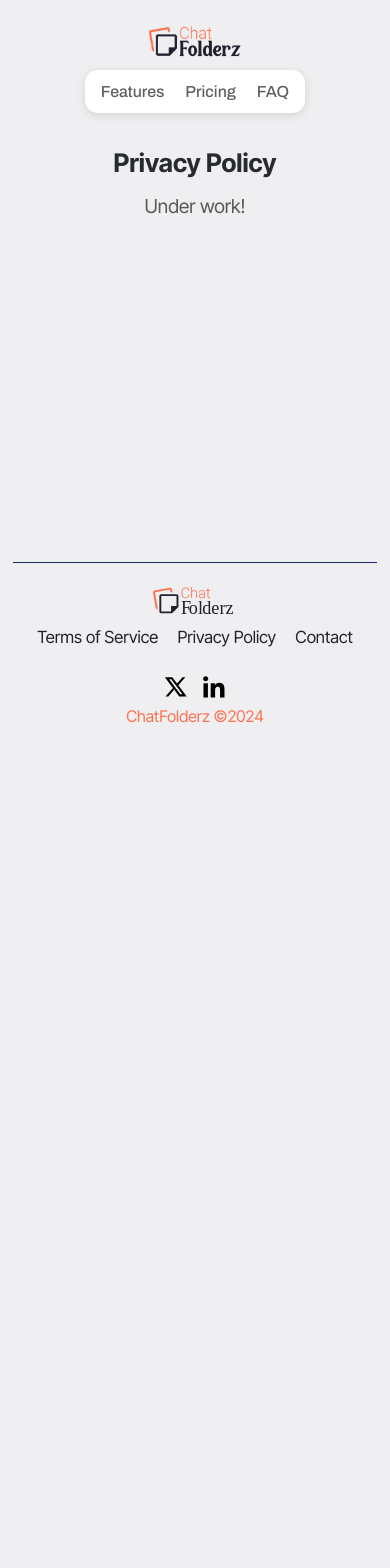
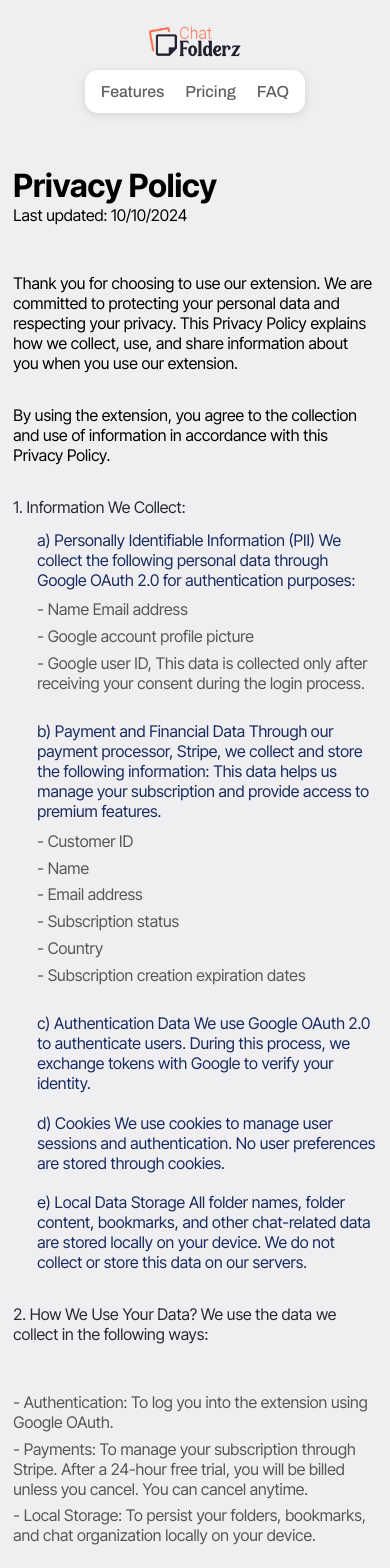
Before and after one commit to SabliJr/ChatFolderz, a React (Create React App) app in the folder client/: page /privacy-policy in a window 390 px wide. Shown: the top 1568 px of the page. Before the commit the page ends 844 px from the top, so only its background shows below. Built offline with nearby package versions, Linux system fonts and the light colour scheme.

Commit message:
Adding the pp

```diff
--- a/client/src/Components/Footer/index.tsx
+++ b/client/src/Components/Footer/index.tsx
@@ -16,7 +16,7 @@ const Index = () => {
       <main className='footerMain'>
         <img src={FooterLogo} alt='' className='footerLogo' />
         <div className='footerLinks'>
-          <p onClick={() => navigate("/terms-of-service")}>Terms of Service</p>
+          {/* <p onClick={() => navigate("/terms-of-service")}>Terms of Service</p> */}
           <p onClick={() => navigate("/privacy-policy")}> Privacy Policy</p>
           <p onClick={() => navigate("/contact")}>Contact</p>
         </div>
--- a/client/src/Pages/Pages.css
+++ b/client/src/Pages/Pages.css
@@ -79,24 +79,72 @@
 /* ----------------------------------------------------------------------------------------------------------- */
 /* Policy Page */
 
-._policy_container,
-._terms_of_use_container {
-  text-align: center;
+/* ._terms_of_use_container */
+._policy_container {
+  /* text-align: center; */
   min-height: 42vh;
-  margin: 6rem auto;
+  max-width: 1280px;
+  margin: 0rem auto;
 }
 
-._terms_title,
+
+._Policy_text_container {
+  width: 80%;
+  margin: 3rem auto;
+  display: flex;
+  gap: 3rem;
+  flex-direction: column;
+}
+
+._policy_text_div {
+  display: flex;
+  gap: 2rem;
+  flex-direction: column;
+}
+
+._policy_first_section {
+  display: flex;
+  flex-direction: column;
+  gap: .8rem;
+}
+
+/* ._terms_title,
 ._policy_title {
+  color: #272b31;
+} */
+
+._p_num {
+  font-size: 1.2rem;
   color: #272b31;
 }
 
-._policy_container p,
+._policy_text_div ul {
+  margin: .6rem 0;
+}
+
+._policy_text_div ul li {
+  font-size: 1rem;
+  color: rgb(87, 87, 87);
+  list-style: none;
+  margin-top: .42rem;
+}
+
+._p_l {
+  color: #182C61;
+}
+
+._spans_div {
+  display: flex;
+  flex-direction: column;
+  gap: 1.2rem;
+}
+
+/* ._policy_container p,
 ._terms_of_use_container p {
   margin: 1rem;
   color:  rgb(87, 87, 87);
   font-size: 1.2rem;
-}
+} */
 
 ._payment_success_container {
   max-width: 1280px;
@@ -132,96 +180,26 @@
   margin: 1.3rem auto;
 }
 
-/* ----------------------------------------------------------------------------------------------------------- */
-/* Account settings page */
-
-._account_settings_container {
-  display: flex;
-  flex-direction: column;
-  align-items: center;
-  justify-content: center;
-  margin: 1rem auto;
-  gap: 1.5rem;
-  min-height: 60vh;
-  width: 60%;
-  max-width: 1200px;
-}
-
-._account_setting_title {
-  font-size: 2rem;
-  font-weight: 700;
-  color: #182C61;
-}
-
-._setting_items {
-  display: flex;
-  flex-direction: column;
-  align-items: flex-start;
-  justify-content: flex-start;
-  gap: 1.3rem;
-  background-color: #FBFFFE;
-  padding: 1.8rem;
-  border-radius: .6rem;
-  width: 100%;
-  box-shadow: rgba(0, 0, 0, 0.05) 0px 0px 0px 1px;
-}
-
-._setting_items>p {
-  font-size: 1rem;
-  font-weight: 500;
-  color: #000;
-  line-height: 1.5;
-  letter-spacing: .42px;
-  display: flex;
-  align-items: center;
-  justify-content: space-between;
-  border-bottom: 1px solid #d4145a;
-  width: 100%;
-}
-
-._setting_arrow {
-  font-size: 1.2rem;
-  cursor: pointer;
-}
-
-._coming_soon {
-  font-size: .8rem;
-  color: rgb(70, 69, 69);
-  font-style: italic;
-  padding: .1rem .2rem;
-  border-radius: .3rem;
-  margin: .2rem 0;
-}
-
-._auto_tweet {
-  background-color: #151515;
-  color: #fff;
-  padding: .2rem .5rem;
-  border-radius: .3rem;
-  font-size: .8rem;
-  font-weight: 600;
-  display: flex;
-  align-items: center;
-  gap: .3rem;
-  cursor: pointer;
-}
+ ._policy_container span {
+    margin-left: 1.5rem;
+  }
 
 @media screen and (max-width: 1024px) {
-  ._policy_container,
+  /* ._policy_container,
   ._terms_of_use_container {
     gap: 1rem;
     width: 90%;
+  } */
+
+  ._Policy_text_container {
+    width: 90%;
   }
 
-  ._policy_container span {
-    margin-left: 1.5rem;
-  }
-
-  ._policy_title,
+  /* ._policy_title,
   ._terms_title {
     font-size: 1.8rem;
     margin: 0;
-  }
+  } */
 
   ._la_logo {
     width: 8.5rem;
@@ -232,8 +210,12 @@
     }
 
   @media screen and (max-width: 800px) {
-    ._account_settings_container {
+    /* ._account_settings_container {
       width: 80%;
+    } */
+
+    ._Policy_text_container {
+      width: 95%;
     }
 
     ._payment_success_text {
@@ -245,10 +227,14 @@
     }
 
     @media screen and (max-width: 600px) {
-      ._help_container {
+      ._Policy_text_container {
+        width: 100%;
+      }
+
+      /* ._help_container {
         margin: 5rem auto 0;
         width: 95%;
-      }
+      } */
 
       ._help_container h3 {
         font-size: 1.1rem;
@@ -259,44 +245,44 @@
         font-size: .8rem;
       }
 
-      ._policy_container,
+      /* ._policy_container,
       ._terms_of_use_container {
         gap: 1rem;
         width: 95%;
         margin: 1.8rem auto;
         gap: .3rem;
-      }
+      } */
 
-      ._policy_title,
+      /* ._policy_title,
       ._terms_title {
         font-size: 1.6rem;
         margin: 0;
-      }
+      } */
 
-      ._policy_container span {
+      /* ._policy_container span {
         font-weight: 600;
         margin-left: 1rem;
-      }
+      } */
 
-      ._policy_container div>h4,
+      /* ._policy_container div>h4,
       ._terms_of_use_container div>h4 {
         font-size: 1.3rem;
         font-weight: 500;
         margin: .5rem 0;
-      }
+      } */
 
-      ._policy_polit_points,
+      /* ._policy_polit_points,
       ._terms_polit_points {
         margin: 1.2rem 0 1.2rem 1.6rem;
-      }
+      } */
 
-      ._account_settings_container {
+      /* ._account_settings_container {
         width: 98%;
         margin: 2rem auto;
         gap: 0.6rem;
-      }
+      } */
 
-      ._account_setting_title {
+      /* ._account_setting_title {
         font-size: 1.6rem;
       }
 
@@ -306,16 +292,16 @@
 
       ._setting_items>p {
         font-size: .8rem;
-      }
+      } */
 
-      ._coming_soon,
+      /* ._coming_soon,
       ._auto_tweet {
         font-size: .7rem;
-      }
+      } */
 
-      ._terms_text_container div>p {
+      /* ._terms_text_container div>p {
         margin: .6rem 0;
-      }
+      } */
 
        ._la_logo {
         width: 5.8rem;
@@ -328,6 +314,10 @@
       ._payment_success_text h3 {
         font-size: 1.3rem;
       }
+
+      ._p_num {
+        font-size: 1rem;
+      }
     }
   }
 }
--- a/client/src/Pages/PrivacyPolicy.tsx
+++ b/client/src/Pages/PrivacyPolicy.tsx
@@ -5,14 +5,173 @@ import Header from "../Components/TheHeader/index";
 
 const PrivacyPolicy = () => {
   return (
-    <>
+    <main className='_policy_container'>
       <Header />
-      <div className='_policy_container'>
-        <h1 className='_policy_title'>Privacy Policy</h1>
-        <p>Under work!</p>
+      <div className='_Policy_text_container'>
+        <div className='_policy_title_div'>
+          <h1 className='_policy_title'>Privacy Policy</h1>
+          <p>Last updated: 10/10/2024</p>
+        </div>
+        <div className='_policy_text_div'>
+          <p>
+            Thank you for choosing to use our extension. We are committed to
+            protecting your personal data and respecting your privacy. This
+            Privacy Policy explains how we collect, use, and share information
+            about you when you use our extension.
+          </p>
+
+          <p>
+            By using the extension, you agree to the collection and use of
+            information in accordance with this Privacy Policy.
+          </p>
+
+          <div className='_policy_first_section'>
+            <p className='_p_num'>1. Information We Collect:</p>
+            <div className='_spans_div'>
+              <span>
+                <p className='_p_l'>
+                  a) Personally Identifiable Information (PII) We collect the
+                  following personal data through Google OAuth 2.0 for
+                  authentication purposes:
+                </p>
+                <ul>
+                  <li>- Name Email address</li>
+                  <li>- Google account profile picture</li>
+                  <li>
+                    - Google user ID, This data is collected only after
+                    receiving your consent during the login process.
+                  </li>
+                </ul>
+              </span>
+              <span>
+                <p className='_p_l'>
+                  b) Payment and Financial Data Through our payment processor,
+                  Stripe, we collect and store the following information: This
+                  data helps us manage your subscription and provide access to
+                  premium features.
+                </p>
+                <ul>
+                  <li>- Customer ID</li>
+                  <li>- Name</li>
+                  <li>- Email address</li>
+                  <li>- Subscription status</li>
+                  <li>- Country</li>
+                  <li>- Subscription creation expiration dates</li>
+                </ul>
+              </span>
+              <span>
+                <p className='_p_l'>
+                  c) Authentication Data We use Google OAuth 2.0 to authenticate
+                  users. During this process, we exchange tokens with Google to
+                  verify your identity.
+                </p>
+              </span>
+              <span>
+                <p className='_p_l'>
+                  d) Cookies We use cookies to manage user sessions and
+                  authentication. No user preferences are stored through
+                  cookies.
+                </p>
+              </span>
+              <span>
+                <p className='_p_l'>
+                  e) Local Data Storage All folder names, folder content,
+                  bookmarks, and other chat-related data are stored locally on
+                  your device. We do not collect or store this data on our
+                  servers.
+                </p>
+              </span>
+            </div>
+          </div>
+
+          <p className='_p_num'>
+            2. How We Use Your Data? We use the data we collect in the following
+            ways:
+          </p>
+
+          <ul>
+            <li>
+              - Authentication: To log you into the extension using Google
+              OAuth.
+            </li>
+            <li>
+              - Payments: To manage your subscription through Stripe. After a
+              24-hour free trial, you will be billed unless you cancel. You can
+              cancel anytime.
+            </li>
+            <li>
+              - Local Storage: To persist your folders, bookmarks, and chat
+              organization locally on your device.
+            </li>
+          </ul>
+
+          <p className='_p_num'>
+            3. Data Sharing, We may share limited personal information with
+            third-party services only in the following cases:
+          </p>
+
+          <ul>
+            <li>
+              - Stripe: For payment processing and subscription management.
+            </li>
+            <li> - Google: For user authentication via OAuth.</li>
+            <li>
+              - ChatGPT: The extension interacts with ChatGPT to help organize
+              chats, but no chat data is collected or stored on our servers.
+            </li>
+          </ul>
+
+          <span>We do not sell or share any data for business purposes.</span>
+
+          <p className='_p_num'>
+            4. User Rights Given that we do not collect sensitive data beyond
+            what’s necessary for authentication and subscription, users cannot
+            request access or deletion of their data at this time. All locally
+            stored data can be removed by uninstalling the extension.{" "}
+          </p>
+
+          <p className='_p_num'>
+            5. Security We take the security of your data seriously. The
+            personal information we collect is stored securely, and we follow
+            best practices to protect your data from unauthorized access.
+          </p>
+
+          <p className='_p_num'>
+            6. Cookies and Tracking We use cookies solely for authentication
+            purposes to manage user sessions. We do not track or collect web
+            history or activity.
+          </p>
+
+          <p className='_p_num'>
+            7. Third-Party Services Our extension interacts with the following
+            third-party services:
+          </p>
+
+          <ul>
+            <li>- Google OAuth: For authentication purposes.</li>
+            <li> - Stripe: For payment processing.</li>
+            <li>
+              - ChatGPT: Our extension enhances your interaction with ChatGPT,
+              but it does not collect any chat or conversation data from
+              ChatGPT.
+            </li>
+          </ul>
+
+          <p className='_p_num'>
+            8. Changes to This Privacy Policy We do not currently notify users
+            when our privacy policy changes. However, we recommend checking this
+            page periodically for any updates.
+          </p>
+
+          <p className='_p_num'>
+            9. Contact Us If you have any questions or concerns about this
+            Privacy Policy or your data, you can contact us through our contact
+            page, which includes our email and social media links.
+          </p>
+        </div>
       </div>
       <Footer />
-    </>
+    </main>
   );
 };
 
--- a/client/src/Routes.tsx
+++ b/client/src/Routes.tsx
@@ -5,7 +5,7 @@ import Home from "./Pages/Home";
 import NotFound from "./Pages/NotFound";
 import Contact from "./Pages/Contact";
 import PrivacyPolicy from "./Pages/PrivacyPolicy";
-import TermsOfService from "./Pages/TermsOfService";
+// import TermsOfService from "./Pages/TermsOfService";
 import SubscriptionSuccess from "./Pages/paymentSuccess";
 
 const RoutesFile = () => {
@@ -14,7 +14,7 @@ const RoutesFile = () => {
       <Routes>
         <Route path='/' element={<Home />} />
         <Route path='/contact' element={<Contact />} />
-        <Route path='/terms-of-service' element={<TermsOfService />} />
+        {/* <Route path='/terms-of-service' element={<TermsOfService />} /> */}
         <Route path='/privacy-policy' element={<PrivacyPolicy />} />
         <Route path='/success' element={<SubscriptionSuccess />} />
         <Route path='/*' element={<NotFound />} />
```
Also changed, not shown: 1 other file (tests, documents, lock files or other folders).
